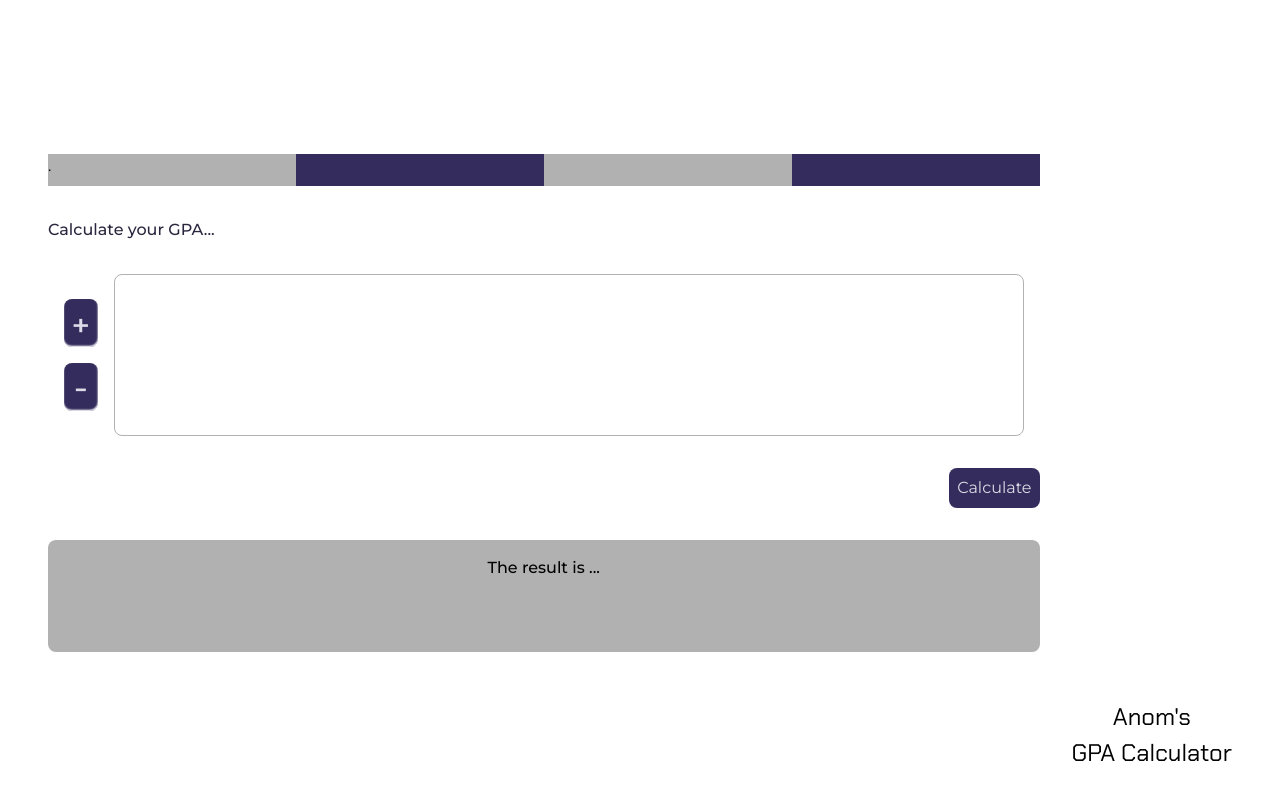
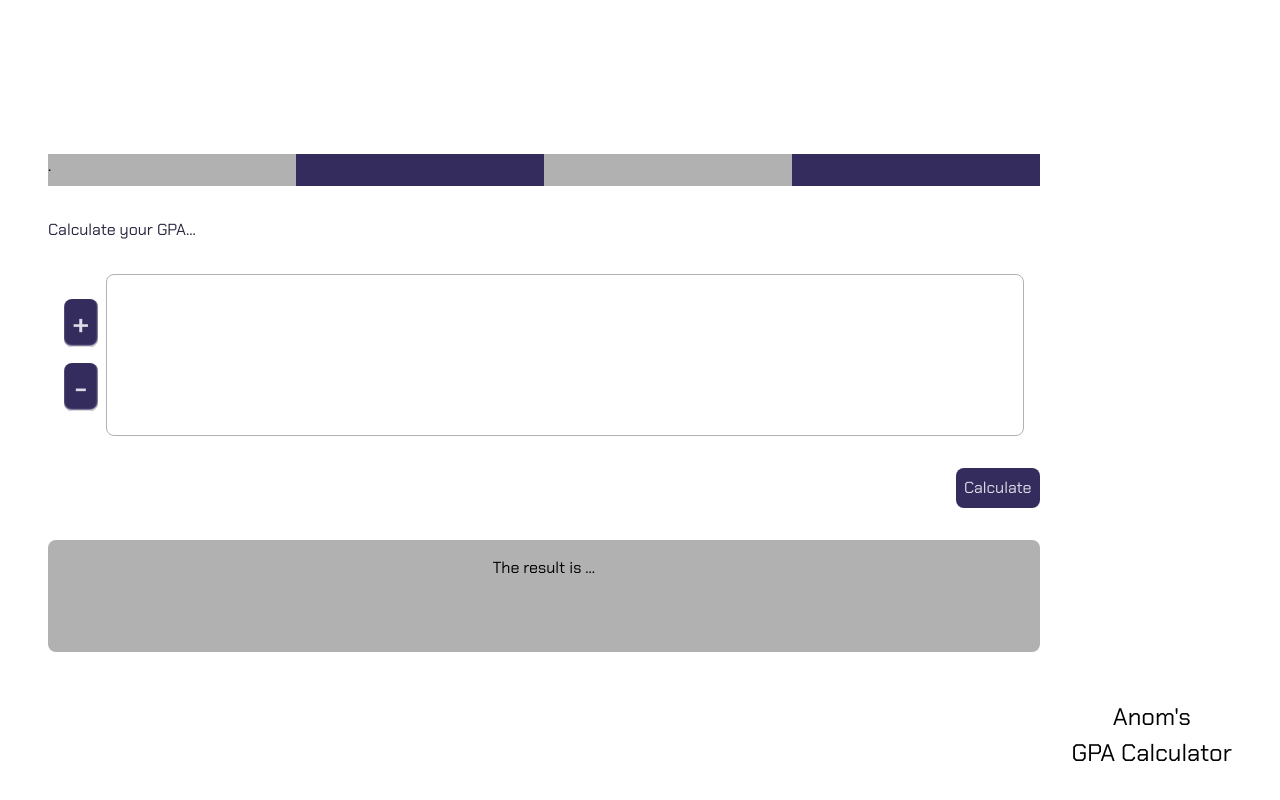
Before and after one commit to Ano-ly/AnomsCGPACalculator, a React (Vite) app: page / in a window 1280 px wide. Shown: the top 800 px of the page. Built offline with nearby package versions, Linux system fonts and the light colour scheme.

Commit message:
Make UI changes

```diff
--- a/src/App.css
+++ b/src/App.css
@@ -13,7 +13,7 @@ button {
   max-width: 100vw;
   margin: 0 auto;
   padding: 0.2rem;
-  font-family: "Montserrat", serif;
+  font-family: "Chakra Petch", serif;
 }
 
 .cont {
@@ -90,7 +90,7 @@ button {
   box-sizing: border-box;
   font-size: 1rem;
   flex-grow: 0;
-  font-weight: 500;
+  font-weight: 400;
   color: var(--font2-color);
 }
 .cont__main__cpt {
@@ -105,7 +105,7 @@ button {
   display: flex;
   flex-direction: row;
   flex-grow: 0;
-  gap: 1rem;
+  gap: 0.5rem;
   padding-right: 1rem;
 }
 .cont__main__maj__sbar {
@@ -150,7 +150,7 @@ button {
 .cont__main__rst {
   flex-grow: 0;
   min-height: 5rem;
-  font-weight: 500;
+  font-weight: 400;
   background-color: var(--div1-color);
   border-radius: 0.5rem;
   padding: 1rem;
@@ -177,7 +177,7 @@ button {
 }
 .cont__main__maj__crsdiv__cse__fld {
   flex: 1;
-  font-family: "Montserrat", serif;
+  font-family: "Chakra Petch", serif;
   min-width: 0;
   height: 2.5rem;
   padding-left: 1rem;
@@ -194,7 +194,7 @@ button {
   border: 2px solid var(--div2-color);
 }
 .cont__main__maj__crsdiv__cse__fld::placeholder {
-  font-family: "Montserrat", serif;
+  font-family: "Chakra Petch", serif;
 }
 
 
```
